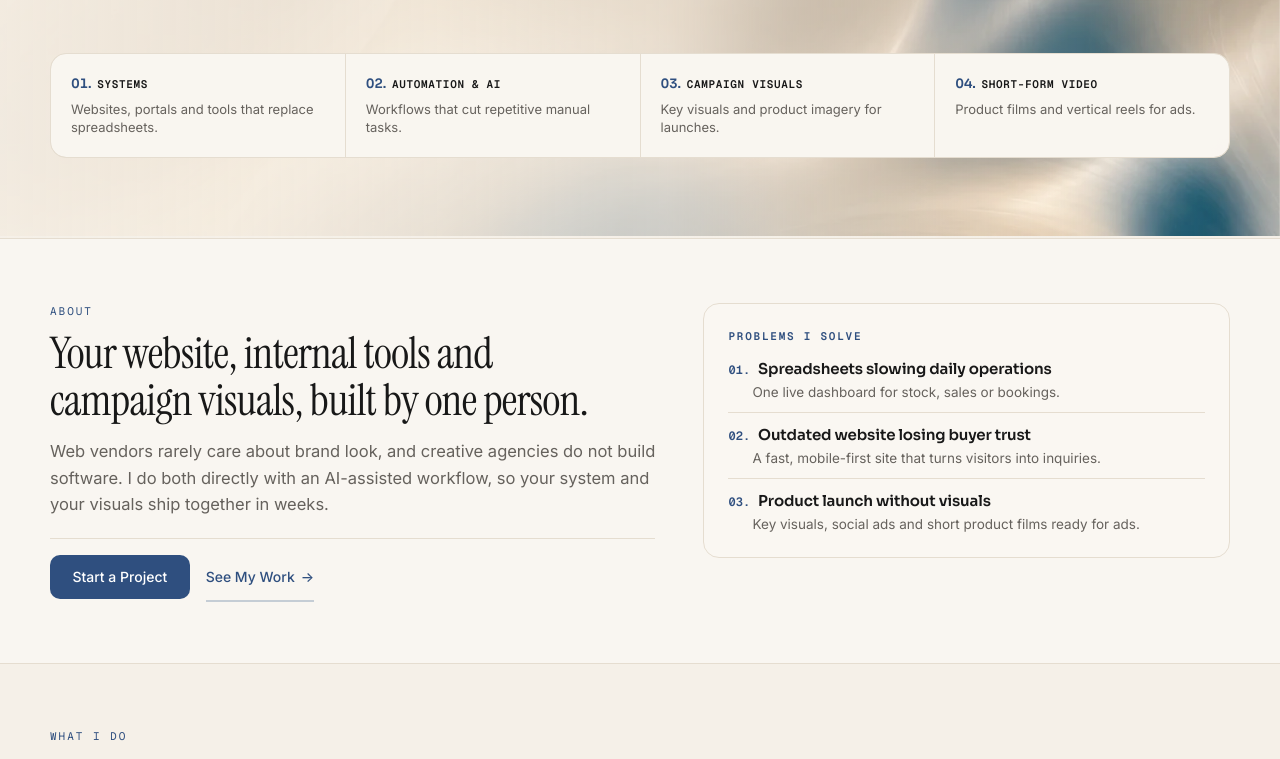
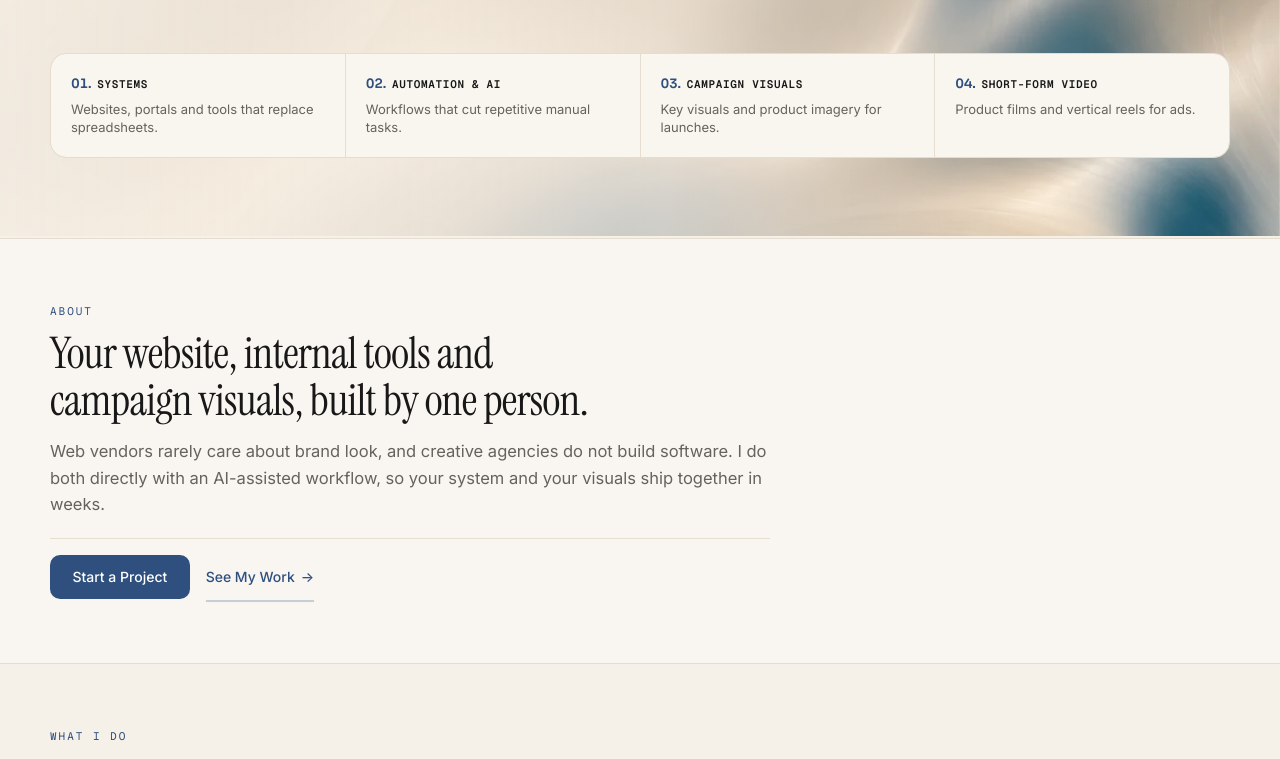
Before and after one commit to legacyasphere-id/Legacya-Portofolio, a React (Vite) app: page / in a window 1280 px wide. Shown: the part 564-1323 px from the top of the page. Built offline with nearby package versions, Linux system fonts and the light colour scheme.

Commit message:
chore(about): remove redundant Problems I Solve card and use single-column layout

```diff
--- a/src/i18n/en.ts
+++ b/src/i18n/en.ts
@@ -85,24 +85,6 @@ export const en = {
       'Web vendors rarely care about brand look, and creative agencies do not build software. I do both directly with an AI-assisted workflow, so your system and your visuals ship together in weeks.',
     primaryCta: 'Start a Project',
     secondaryCta: 'See My Work',
-    cardTitle: 'Problems I Solve',
-    segments: [
-      {
-        index: '01.',
-        title: 'Spreadsheets slowing daily operations',
-        detail: 'One live dashboard for stock, sales or bookings.',
-      },
-      {
-        index: '02.',
-        title: 'Outdated website losing buyer trust',
-        detail: 'A fast, mobile-first site that turns visitors into inquiries.',
-      },
-      {
-        index: '03.',
-        title: 'Product launch without visuals',
-        detail: 'Key visuals, social ads and short product films ready for ads.',
-      },
-    ],
   },
   services: {
     eyebrow: 'What I Do',
--- a/src/i18n/id.ts
+++ b/src/i18n/id.ts
@@ -87,24 +87,6 @@ export const id: typeof en = {
       'Vendor web jarang peduli pada tampilan brand, sementara agensi kreatif tidak membangun perangkat lunak. Saya mengerjakan keduanya secara langsung dengan alur kerja berbantuan AI, sehingga sistem dan visual bisnismu siap diluncurkan bersama dalam hitungan minggu.',
     primaryCta: 'Mulai Proyek',
     secondaryCta: 'Lihat Karya Saya',
-    cardTitle: 'Masalah yang Saya Selesaikan',
-    segments: [
-      {
-        index: '01.',
-        title: 'Spreadsheet menghambat operasional harian',
-        detail: 'Satu dasbor terpadu untuk stok, penjualan, atau jadwal pesanan.',
-      },
-      {
-        index: '02.',
-        title: 'Website lama menurunkan kepercayaan calon pelanggan',
-        detail: 'Website cepat dan nyaman di ponsel yang mengubah pengunjung menjadi pertanyaan bisnis.',
-      },
-      {
-        index: '03.',
-        title: 'Peluncuran produk belum punya materi visual',
-        detail: 'Visual utama, materi iklan sosial, dan video produk pendek yang siap tayang.',
-      },
-    ],
   },
   services: {
     eyebrow: 'Layanan Saya',
--- a/src/sections/StudioIntroSection.tsx
+++ b/src/sections/StudioIntroSection.tsx
@@ -7,12 +7,10 @@ export function StudioIntroSection() {
   return (
     <section
       id="about"
-      className="border-t border-border bg-surface/85 px-5 py-10 backdrop-blur-sm md:px-10 md:py-16"
+      className="scroll-mt-20 border-t border-border bg-surface/85 px-5 py-10 backdrop-blur-sm md:px-10 md:py-16"
     >
       <div className="mx-auto max-w-[1180px]">
-        <div className="grid gap-6 lg:grid-cols-[1.15fr_1fr] lg:items-start lg:gap-12">
-          {/* Left Column: Concrete Problem & Result */}
-          <div data-animate>
+        <div className="max-w-[720px]" data-animate>
           <p className="eyebrow mb-2.5">{t.about.eyebrow}</p>
           <h2 className="display text-[clamp(1.85rem,3.4vw,2.85rem)] leading-[1.08] [text-wrap:balance]">
             {t.about.heading}
@@ -39,32 +37,6 @@ export function StudioIntroSection() {
             </a>
           </div>
         </div>
-
-          {/* Right Column: Concrete Situations */}
-          <div className="card p-4 sm:p-6" data-animate data-delay="100">
-            <p className="font-mono text-[11px] font-semibold uppercase tracking-[0.16em] text-blue-deep">
-              {t.about.cardTitle}
-            </p>
-
-            <div className="mt-3 divide-y divide-border">
-              {t.about.segments.map((seg) => (
-                <div key={seg.index} className="py-2.5 first:pt-0 last:pb-0">
-                  <div className="flex items-baseline gap-2">
-                    <span className="font-mono text-[12px] font-semibold text-blue-deep tabular-nums">
-                      {seg.index}
-                    </span>
-                    <h3 className="text-[15px] font-semibold tracking-[-0.01em] text-text">
-                      {seg.title}
-                    </h3>
-                  </div>
-                  <p className="mt-0.5 pl-6 text-[13.5px] leading-snug text-muted">
-                    {seg.detail}
-                  </p>
-                </div>
-              ))}
-            </div>
-          </div>
-        </div>
       </div>
     </section>
   )
```
Lines whose indentation alone changed are shown as unchanged.
